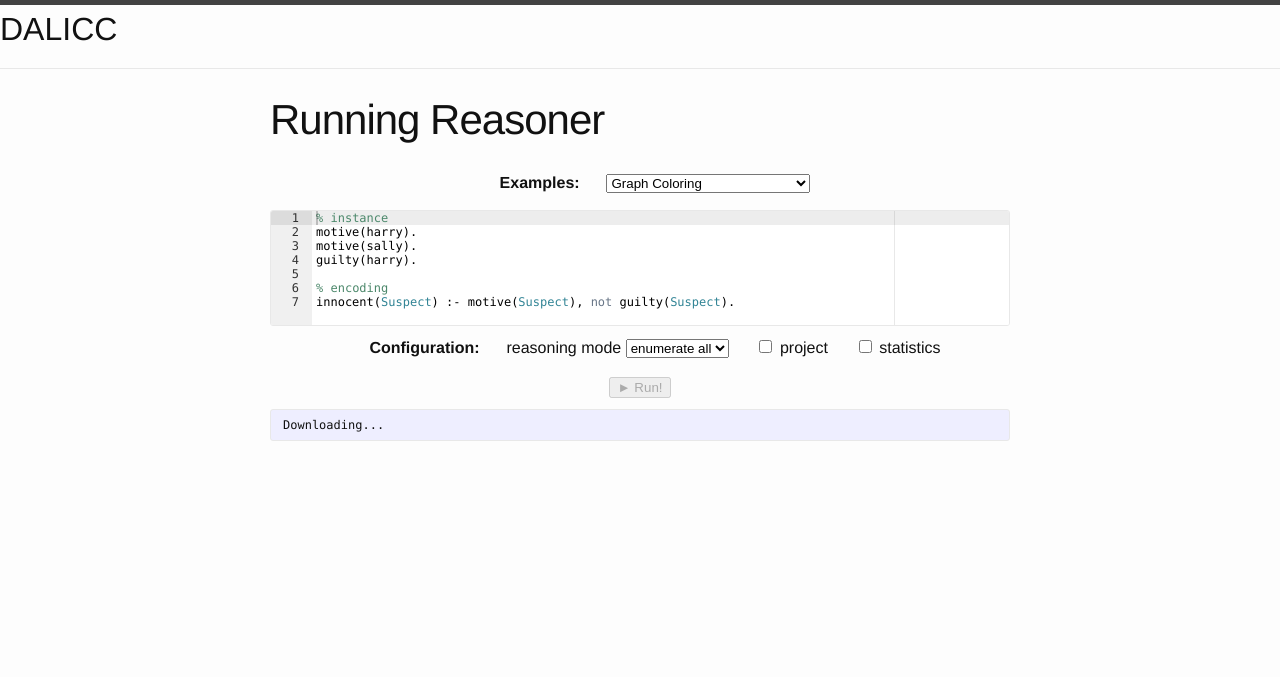
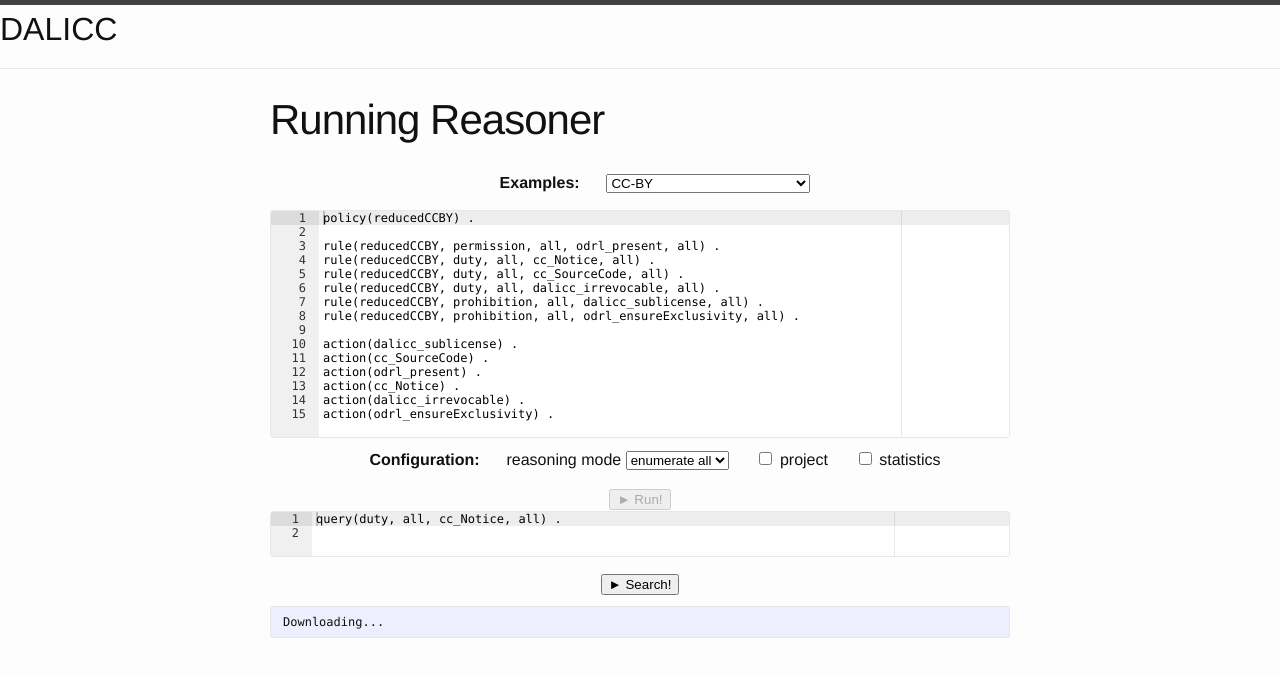
Before and after one commit to simonstey/simonstey.github.io, a Jekyll site: the page www/test.html, which Jekyll copies as it is, in a window 1280 px wide. Shown: the top 677 px of the page. Built offline with Jekyll 4.4.1, drawn with Linux system fonts in a browser that asks for light colours; a script that is not in the unit is left out; some of the changed lines change nothing that is shown.

Commit message:
added search

```diff
--- a/www/js/clingo-module.js
+++ b/www/js/clingo-module.js
@@ -1,10 +1,13 @@
 var Module;
 var outputElement = document.getElementById('output');
 var runButton = document.getElementById('run');
+var searchButton = document.getElementById('searchLicense');
 var input = ace.edit("input");
+var inputSearch = ace.edit("query");
 var ex = document.getElementById("examples");
 var output = "";
 var odrl_core = "";
+var license_search = "";
 
 input.setTheme("ace/theme/textmate");
 input.$blockScrolling = Infinity;
@@ -15,6 +18,17 @@ input.setOptions({
   mode: "ace/mode/gringo",
   autoScrollEditorIntoView: true
 });
+
+inputSearch.setTheme("ace/theme/textmate");
+inputSearch.$blockScrolling = Infinity;
+inputSearch.setOptions({
+  useSoftTabs: true,
+  tabSize: 2,
+  maxLines: Infinity,
+  mode: "ace/mode/gringo",
+  autoScrollEditorIntoView: true
+});
+
 
 function example() {
 	if(ex.value.indexOf("&") == -1) {
@@ -27,7 +41,8 @@ function example() {
 		}
 		console.log(examples[0])
 	}
-	load_odrl();
+  load_odrl();
+	load_search();
 }
 
 function load_odrl() {
@@ -40,6 +55,18 @@ function load_odrl() {
   request.open("GET", "odrl_core.lp", true);
   request.send();
 }
+
+function load_search() {
+  var request = new XMLHttpRequest();
+  request.onreadystatechange = function() {
+    if (request.readyState == 4 && request.status == 200) {
+      license_search += request.responseText;
+    }
+  }
+  request.open("GET", "license_search.lp", true);
+  request.send();
+}
+
 
 
 function load_example(path) {
@@ -102,6 +129,48 @@ sol++;
  var menulistitem = html;
     document.getElementById("menu-content").innerHTML = menulistitem;
 	  $( ".accordion" ).accordion({
+  collapsible: true
+});
+
+  updateOutput();
+}
+
+function searchLicense() {
+
+options = "";
+  if (document.getElementById("stats").checked) { options += " --stats"; }
+  if (document.getElementById("project").checked) { options += " --project"; }
+  var index = document.getElementById("mode").selectedIndex;
+  if (index >= 0) {
+    if (index == 1) {
+      options += " --opt-mode=optN --enum-mode=brave";
+    }
+    else if (index == 2) {
+      options += " --opt-mode=optN --enum-mode=cautious";
+    }
+    else if (index == 3) {
+      options += " --opt-mode=optN 0";
+    }
+  }
+  //options += " --help=3";
+  output = "";
+  Module.ccall('run', 'number', ['string', 'string'],[input.getValue()+" "+inputSearch.getValue()+" "+license_search, options])
+
+  var regEx = new RegExp('(?:Answer: .*\n)(.+)\n','gm')
+  var html = '';
+  var sol = 1;
+  while (result = regEx.exec(output)) {
+   var rules = result[1].split(" ");
+    html += '<div class="accordion"><h3>Solution '+sol+'</h3><div><ul data-role="listview" data-inset="true">';
+  rules.forEach(function(entry) {
+    html += '<li class="row">'+entry+'</li>';
+  });
+html += '</ul></div></div>';
+sol++;
+}
+ var menulistitem = html;
+    document.getElementById("menu-content").innerHTML = menulistitem;
+    $( ".accordion" ).accordion({
   collapsible: true
 });
 
--- a/www/test.html
+++ b/www/test.html
@@ -46,9 +46,7 @@
   <li>
     <select id="examples" onchange="example()">
         <optgroup label="Simple Examples">
-          <option value="clingo/run/examples/graph-coloring.lp">Graph Coloring</option>
-          <option value="clingo/run/examples/n-queens.lp">n-Queens</option>
-		  <option value="clingo/run/examples/ccby.lp">CC-BY</option>
+          <option value="clingo/run/examples/ccby.lp">CC-BY</option>
           <option value="clingo/run/examples/bsd.lp">BSD 3.0</option>
           <option value="clingo/run/examples/apache.lp">Apache</option>
         </optgroup>
@@ -63,13 +61,21 @@
  </ul>
 
  <pre id="input">
-% instance
-motive(harry).
-motive(sally).
-guilty(harry).
+policy(reducedCCBY) .
 
-% encoding
-innocent(Suspect) :- motive(Suspect), not guilty(Suspect).</pre>
+rule(reducedCCBY, permission, all, odrl_present, all) .
+rule(reducedCCBY, duty, all, cc_Notice, all) .
+rule(reducedCCBY, duty, all, cc_SourceCode, all) .
+rule(reducedCCBY, duty, all, dalicc_irrevocable, all) .
+rule(reducedCCBY, prohibition, all, dalicc_sublicense, all) .
+rule(reducedCCBY, prohibition, all, odrl_ensureExclusivity, all) .
+
+action(dalicc_sublicense) .
+action(cc_SourceCode) .
+action(odrl_present) .
+action(cc_Notice) .
+action(dalicc_irrevocable) .
+action(odrl_ensureExclusivity) . </pre>
 
  <ul class="hlist">
   <li><b>Configuration:</b></li>
@@ -86,6 +92,11 @@ innocent(Suspect) :- motive(Suspect), not guilty(Suspect).</pre>
  </ul>
 
  <input type="button" id="run" value="&#x25ba; Run!" onclick="solve()" disabled/>
+
+  <pre id="query">
+query(duty, all, cc_Notice, all) .
+ </pre>
+  <input type="button" id="searchLicense" value="&#x25ba; Search!" onclick="searchLicense()" />
 
  <pre id="output" class="code"></pre>
 
```
Also changed, not shown: 2 other files.
